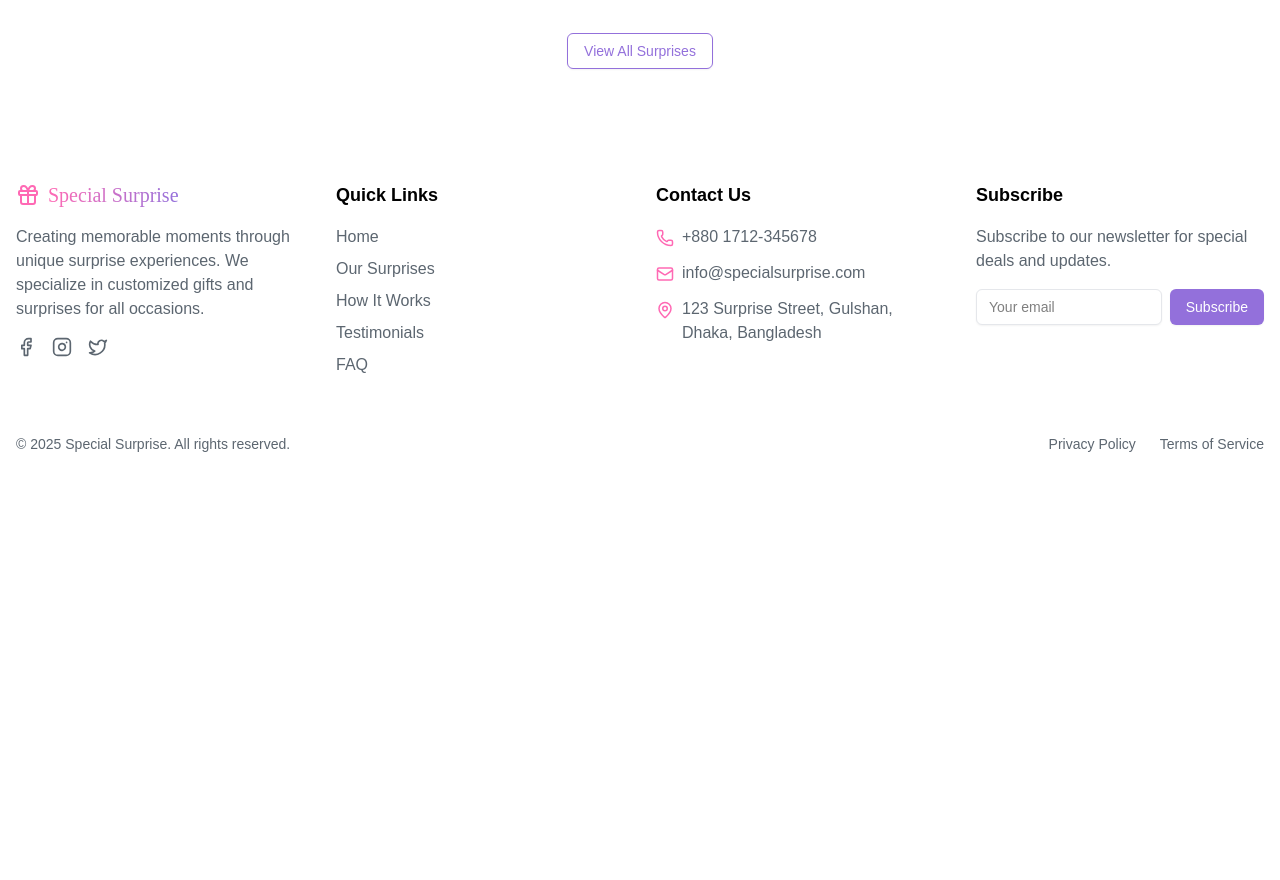
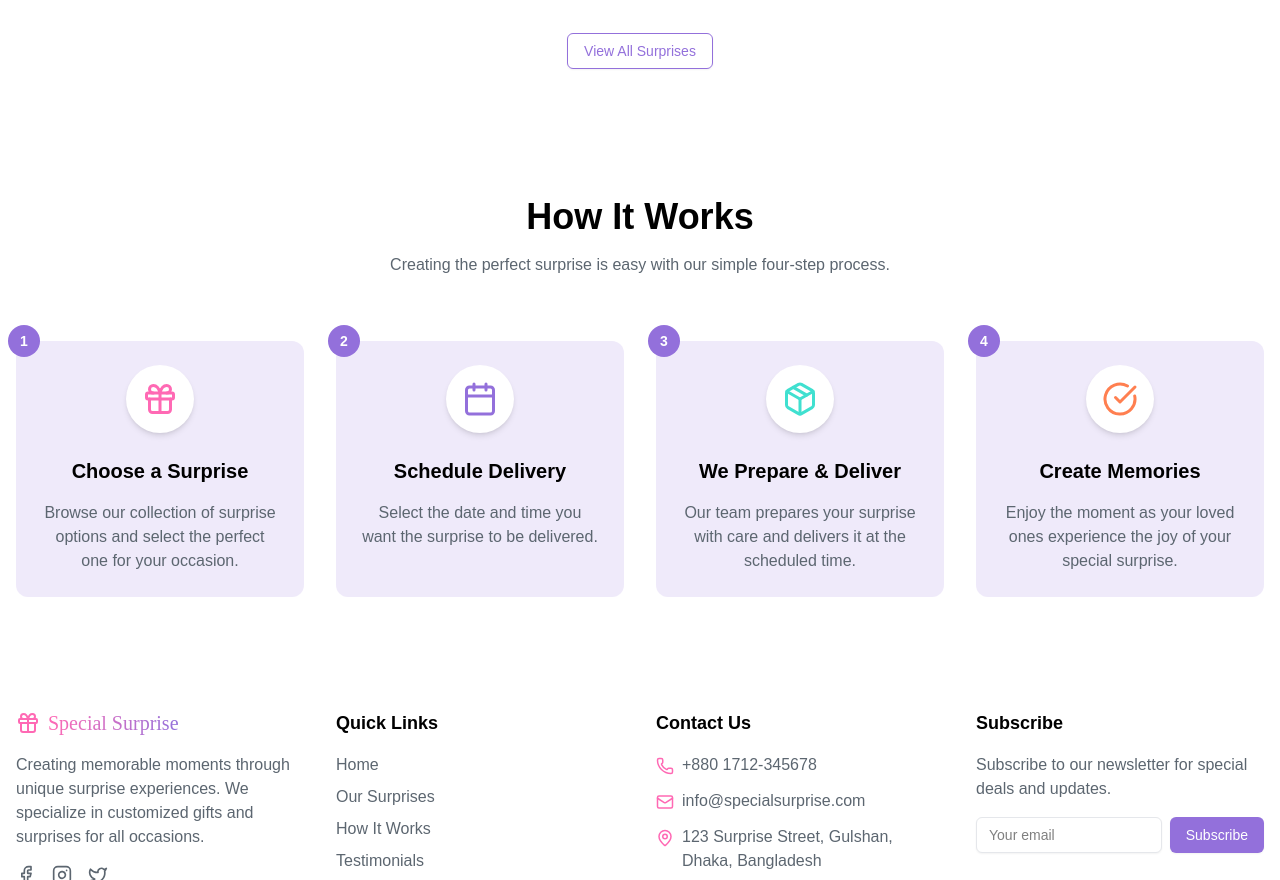
Before and after one commit to imam0321/special-surprise, a Next.js app: page / in a window 1280 px wide. Shown: the part 1920-2800 px from the top of the page. Before the commit the page ends 2422 px from the top, so only its background shows below. Built offline with nearby package versions, Linux system fonts and the light colour scheme.

Commit message:
Add HowItWorks component and integrate it into the Home page; update global styles with new accent color

```diff
--- a/app/globals.css
+++ b/app/globals.css
@@ -7,6 +7,7 @@
   --color-surprise-yellow: #ffd700;
   --color-surprise-teal: #40e0d0;
   --color-surprise-coral: #ff7f50;
+  --color-accent: #f3f4f6
 
   --foreground: 222.2 84% 4.9%;
   --muted-foreground: 210 10% 40%;
--- a/app/page.js
+++ b/app/page.js
@@ -1,6 +1,7 @@
 import Categories from "@/components/Categories";
 import FeaturedSurprises from "@/components/FeaturedSurprises";
 import Hero from "@/components/Hero";
+import HowItWorks from "@/components/HowItWorks";
 import { Button } from "@/components/ui/button";
 
 export default function Home() {
@@ -9,6 +10,7 @@ export default function Home() {
       <Hero />
       <Categories />
       <FeaturedSurprises />
+      <HowItWorks />
     </>
   );
 }
--- /dev/null
+++ b/components/HowItWorks.jsx
@@ -0,0 +1,68 @@
+import { CheckCircle, Package, Calendar, Gift } from "lucide-react";
+
+const steps = [
+  {
+    icon: <Gift size={36} className="text-surprise-pink" />,
+    title: "Choose a Surprise",
+    description: "Browse our collection of surprise options and select the perfect one for your occasion."
+  },
+  {
+    icon: <Calendar size={36} className="text-surprise-purple" />,
+    title: "Schedule Delivery",
+    description: "Select the date and time you want the surprise to be delivered."
+  },
+  {
+    icon: <Package size={36} className="text-surprise-teal" />,
+    title: "We Prepare & Deliver",
+    description: "Our team prepares your surprise with care and delivers it at the scheduled time."
+  },
+  {
+    icon: <CheckCircle size={36} className="text-surprise-coral" />,
+    title: "Create Memories",
+    description: "Enjoy the moment as your loved ones experience the joy of your special surprise."
+  }
+];
+
+const HowItWorks = () => {
+  return (
+    <div className="py-16 bg-white">
+      <div className="container mx-auto px-4">
+        <div className="text-center mb-16">
+          <h2 className="text-3xl md:text-4xl font-bold mb-4">How It Works</h2>
+          <p className="text-muted-foreground max-w-2xl mx-auto">
+            Creating the perfect surprise is easy with our simple four-step process.
+          </p>
+        </div>
+
+        <div className="grid grid-cols-1 md:grid-cols-2 lg:grid-cols-4 gap-8">
+          {steps.map((step, index) => (
+            <div
+              key={index}
+              className="flex flex-col items-center text-center p-6 bg-surprise-purple/15 rounded-xl hover:bg-accent/70 transition-colors relative group"
+            >
+              {/* Connecting line */}
+              {index < steps.length - 1 && (
+                <div className="hidden lg:block absolute top-1/2 left-full w-8 h-0.5 bg-muted-foreground/20 -translate-y-1/2 z-0 transform translate-x-[-50%]"></div>
+              )}
+
+              {/* Step number */}
+              <div className="absolute -top-4 -left-2 bg-surprise-purple text-white rounded-full w-8 h-8 flex items-center justify-center font-bold text-sm">
+                {index + 1}
+              </div>
+
+              {/* Icon container */}
+              <div className="bg-white p-4 rounded-full mb-6 shadow-md group-hover:shadow-lg transition-shadow">
+                {step.icon}
+              </div>
+
+              <h3 className="text-xl font-semibold mb-4">{step.title}</h3>
+              <p className="text-muted-foreground">{step.description}</p>
+            </div>
+          ))}
+        </div>
+      </div>
+    </div>
+  );
+};
+
+export default HowItWorks;
```
